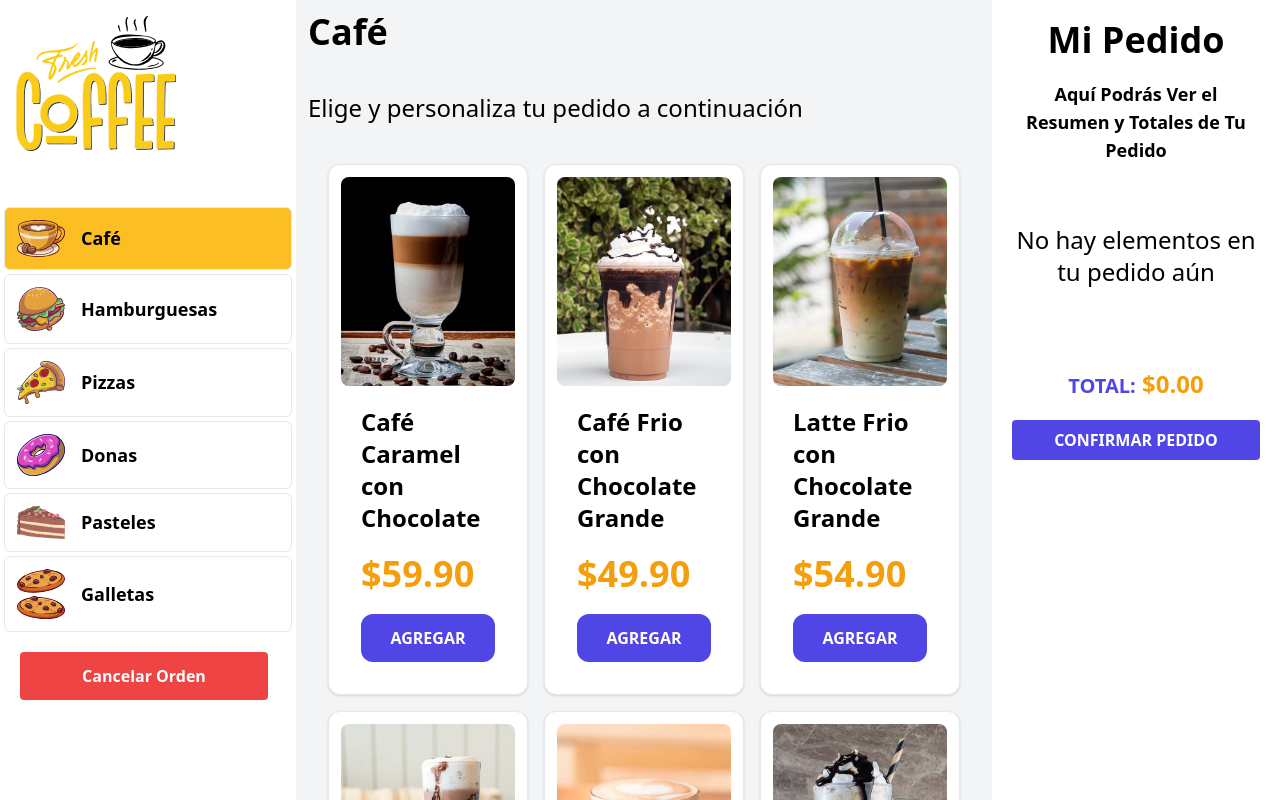
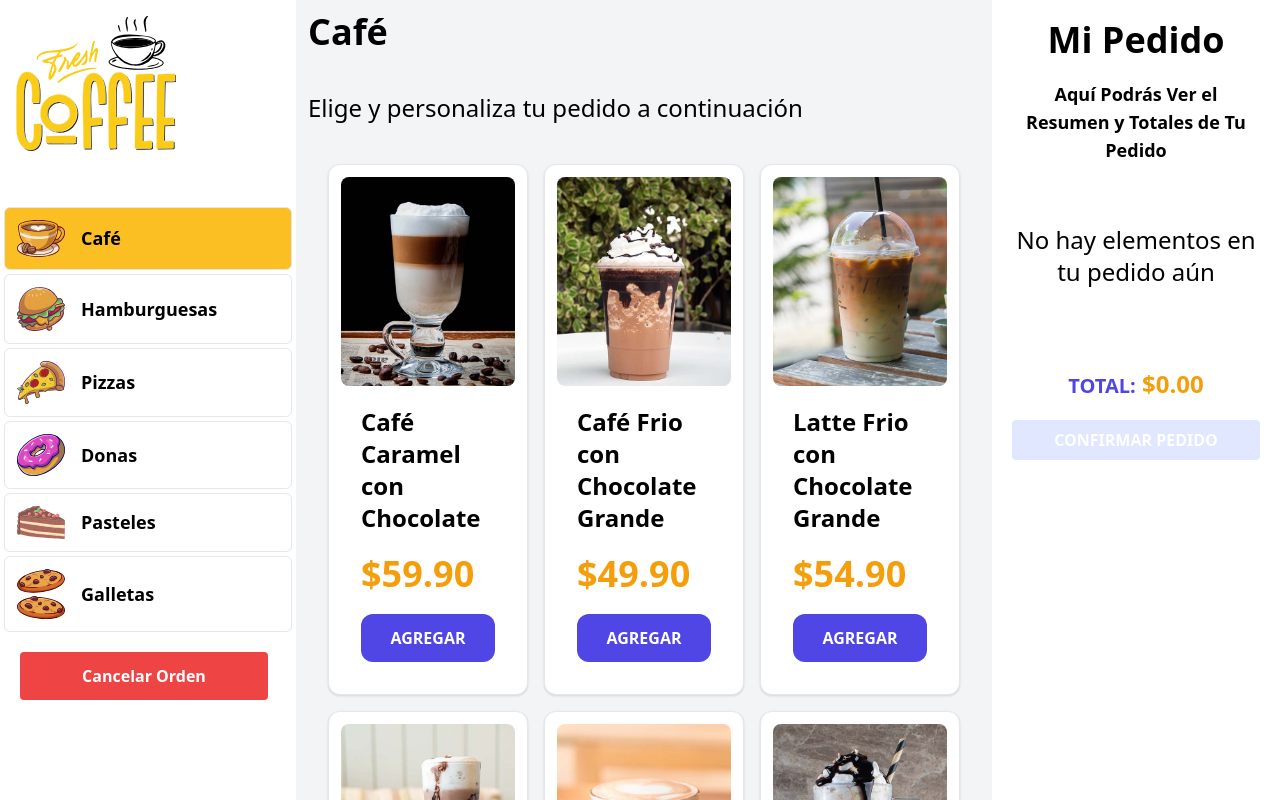
Before and after one commit to JPalacio3/Quiosco-de-Comida, a React (Vite) app in the folder quiosco-react/: page / in a window 1280 px wide. Built offline with nearby package versions, Linux system fonts and the light colour scheme.

Commit message:
feat : REACT - Implementando la funcionalidad para bloquear el botón de Confirmar Pedido en caso de que no se haya sleccionada ningún producto o esté vació el resumen

```diff
--- a/quiosco-react/src/components/Resumen.jsx
+++ b/quiosco-react/src/components/Resumen.jsx
@@ -6,6 +6,8 @@ import ResumenProducto from "./ResumenProducto";
 
 export default function Resumen() {
 	const { pedido, total } = useQuiosco();
+
+	const comprobarPedido = () => pedido.length === 0;
 
 	return (
 		<aside className="overflow-y-scroll p-5 w-full md:w-72">
@@ -38,9 +40,15 @@ export default function Resumen() {
 			<form className="w-full">
 				<div className="mt-5">
 					<input
-						className="bg-indigo-600 hover:bg-indigo-800 px-5 py-2 rounded uppercase font-bold text-white text-center w-full cursor-pointer"
+						className={`${
+							comprobarPedido()
+								? "bg-indigo-100 cursor-no-drop"
+								: "bg-indigo-600 hover:bg-indigo-800"
+						}
+						px-5 py-2 rounded uppercase font-bold text-white text-center w-full cursor-pointer`}
 						type="submit"
 						value={"Confirmar Pedido"}
+						disabled={comprobarPedido()}
 					/>
 				</div>
 			</form>
```
